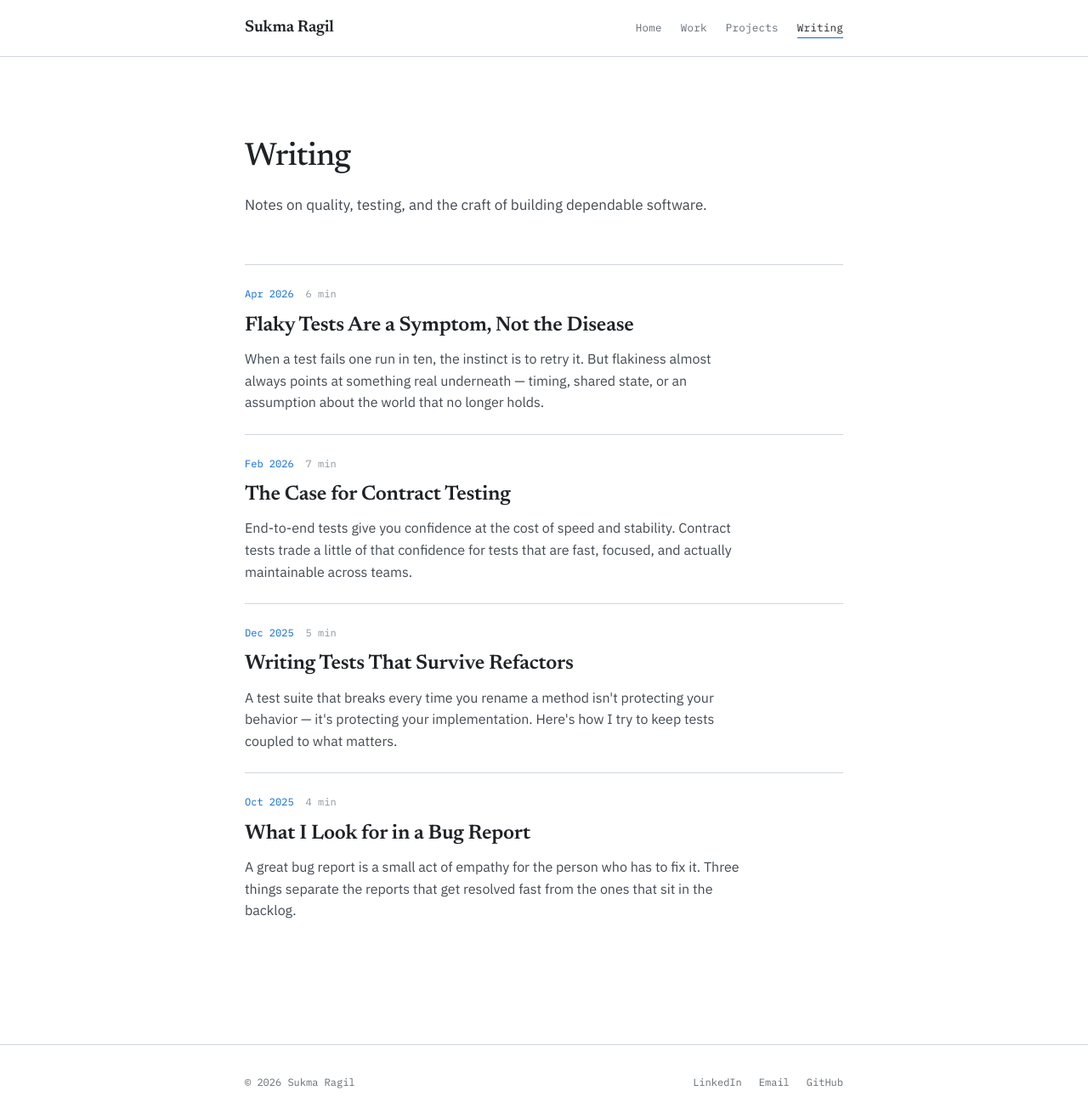
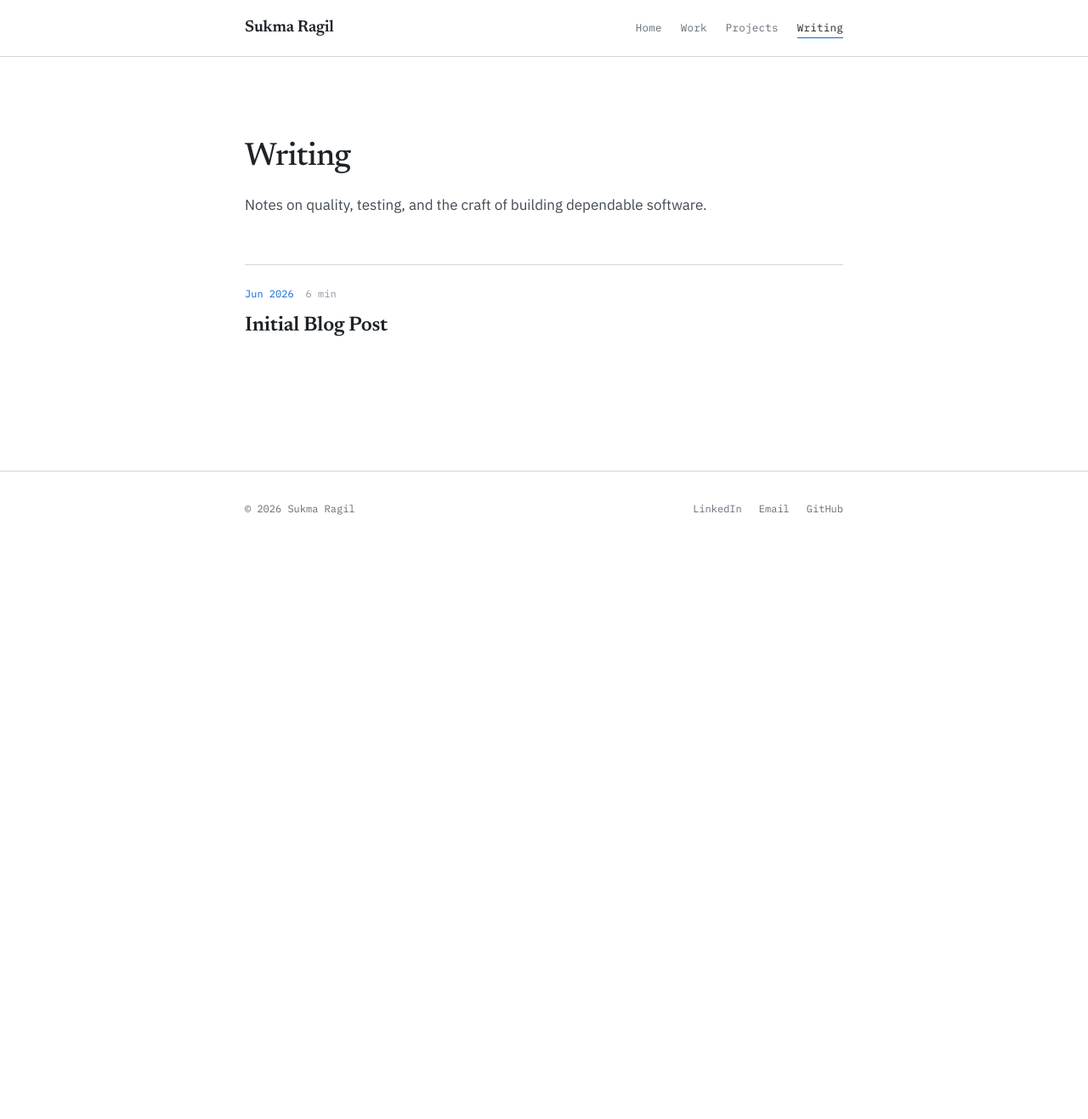
Before and after one commit to sukmaragil/sukmaragil.github.io, a Jekyll site: the page built from blog.html, in a window 1280 px wide and 1317 px high. Shown: the whole window at 85% size. Built offline with Jekyll 4.4.1, drawn with Linux system fonts in a browser that asks for light colours.

Commit message:
delete all blog post, modify one blog post for placeholder

```diff
--- a/_posts/2025-10-18-what-i-look-for-in-a-bug-report.md
+++ /dev/null
@@ -1,13 +0,0 @@
----
-layout: post
-title: "What I Look for in a Bug Report"
-date: 2025-10-18
-read: "4 min"
-excerpt: "A great bug report is a small act of empathy for the person who has to fix it. Three things separate the reports that get resolved fast from the ones that sit in the backlog."
----
-
-I've filed and triaged a lot of bugs, and the difference between a report that gets fixed today and one that languishes is rarely the severity. It's the quality of the report.
-
-Three things matter most. First, a reproduction: exact steps, exact environment, exact data. "Sometimes it's broken" is not a bug report, it's a feeling. Second, the gap between expected and actual — stated plainly, because the developer may not share your mental model of "correct."
-
-Third, evidence: a log line, a screenshot, a failing request. Give the person who has to fix it a head start, and you'll be amazed how much faster the fix arrives. A bug report is a handoff, and good handoffs are an act of respect.
--- a/_posts/2025-12-05-tests-that-survive-refactors.md
+++ /dev/null
@@ -1,13 +0,0 @@
----
-layout: post
-title: "Writing Tests That Survive Refactors"
-date: 2025-12-05
-read: "5 min"
-excerpt: "A test suite that breaks every time you rename a method isn't protecting your behavior — it's protecting your implementation. Here's how I try to keep tests coupled to what matters."
----
-
-The fastest way to make a team stop trusting its tests is to write tests that fail for the wrong reasons. If renaming a private method or restructuring a class turns the suite red, the tests are coupled to implementation, not behavior.
-
-My rule of thumb: test through the same door your users come in. Assert on observable outcomes — returned values, emitted events, persisted state — not on the internal calls that produced them. Mock at boundaries you own, not at every collaborator.
-
-This makes tests a little harder to write and far cheaper to keep. A good refactor should leave the suite green; that's the whole point of having one. If it doesn't, the test was describing *how*, when it should have been describing *what*.
--- a/_posts/2026-02-12-the-case-for-contract-testing.md
+++ /dev/null
@@ -1,15 +0,0 @@
----
-layout: post
-title: "The Case for Contract Testing"
-date: 2026-02-12
-read: "7 min"
-excerpt: "End-to-end tests give you confidence at the cost of speed and stability. Contract tests trade a little of that confidence for tests that are fast, focused, and actually maintainable across teams."
----
-
-In a service-oriented world, the hardest bugs live in the seams between teams. Service A changes a field; service B breaks two sprints later. Integration tests catch this — but slowly, flakily, and usually in someone else's pipeline.
-
-Contract testing flips the model. Instead of standing up the whole world, each consumer declares what it expects from a provider, and the provider verifies it can meet every consumer's expectations. The contract becomes a shared, executable agreement.
-
-The payoff is feedback that lands in the right place at the right time. A breaking change fails in the provider's own build, before it ships — not in a downstream team's smoke test on a Friday afternoon.
-
-It isn't free. Contracts need ownership, and they don't replace a thin layer of true end-to-end coverage. But as the primary defense for inter-service compatibility, they've earned their place in every pipeline I've built.
--- a/_posts/2026-04-10-flaky-tests-are-a-symptom.md
+++ b/_posts/2026-04-10-flaky-tests-are-a-symptom.md
@@ -1,15 +1,9 @@
 ---
 layout: post
-title: "Flaky Tests Are a Symptom, Not the Disease"
-date: 2026-04-10
+title: "Initial Blog Post"
+date: 2026-06-18
 read: "6 min"
-excerpt: "When a test fails one run in ten, the instinct is to retry it. But flakiness almost always points at something real underneath — timing, shared state, or an assumption about the world that no longer holds."
+excerpt: ""
 ---
 
-Every team eventually meets the flaky test: green nine times, red the tenth, with no code change in between. The path of least resistance is to add a retry and move on. I think that's a mistake.
-
-Flakiness is information. A test that fails intermittently is telling you that your system has a non-deterministic edge you don't fully understand yet — a race condition, a leaked fixture, a clock you assumed was frozen. Retrying hides the message without addressing the sender.
-
-The discipline I try to hold to: when a test goes flaky, quarantine it, then treat the flakiness itself as the bug. Reproduce it deterministically. Nine times out of ten the root cause is real and would have surfaced in production eventually — just less conveniently.
-
-The tenth time it's a genuinely bad test, and you delete it. That's a fine outcome too. What you don't want is a suite full of retries that has quietly stopped meaning anything.
+This is my personal blog post, currently it is build by AI using claude. I will pour my thinking about anything on this site.
```
Also changed, not shown: 1 other file.
